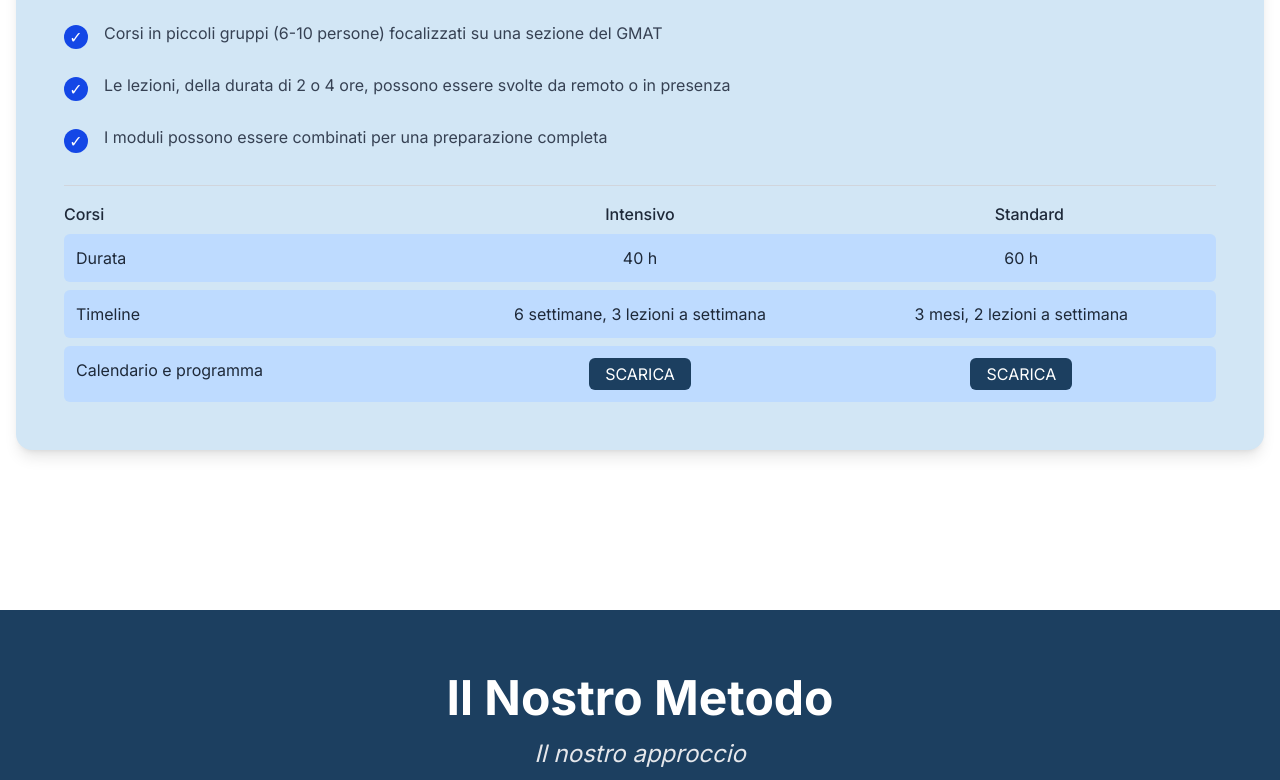
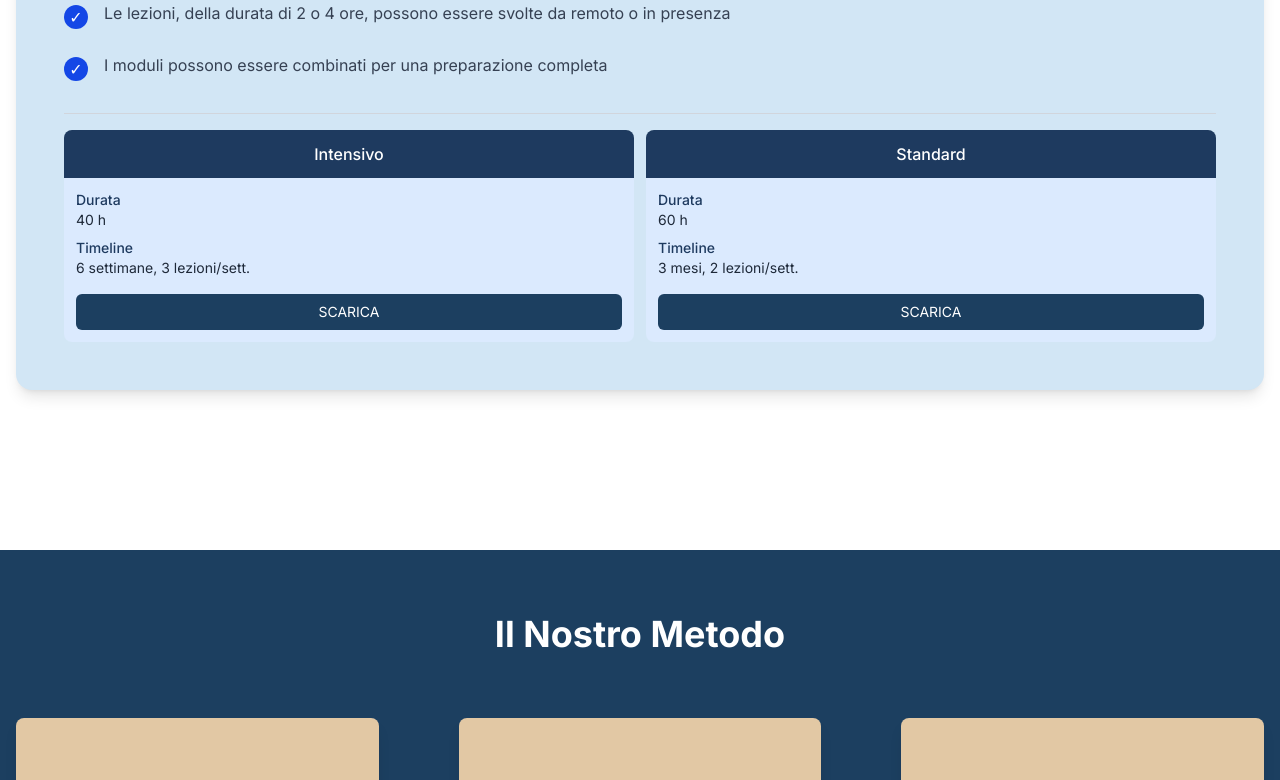
Before and after one commit to konhito/LastAdmissionHub, a Next.js app: page /ielts in a window 1280 px wide. Shown: the part 2020-2800 px from the top of the page. Built offline with nearby package versions, Linux system fonts and the light colour scheme.

Commit message:
added new chnages

```diff
--- a/src/app/gmat/page.tsx
+++ b/src/app/gmat/page.tsx
@@ -364,43 +364,59 @@ export default function GmatPage() {
                   </div>
 
                   <div className="mt-8 border-t border-gray-300 pt-4">
-                    <div className="grid grid-cols-1 md:grid-cols-3 gap-4 font-medium">
-                      <div className="text-navy-900 text-center md:text-left">
-                        Corsi
+                    <div className="grid grid-cols-2 gap-3">
+                      {/* Intensivo Column */}
+                      <div className="rounded-lg overflow-hidden">
+                        <div className="bg-[#1e3a5f] text-white p-3 text-center font-medium">
+                          Intensivo
                         </div>
-                      <div className="text-navy-900 text-center">Intensivo</div>
-                      <div className="text-navy-900 text-center">Standard</div>
+                        <div className="bg-blue-100 p-3 space-y-2">
+                          <div>
+                            <p className="text-sm font-medium text-[#1e3a5f]">
+                              Durata
+                            </p>
+                            <p className="text-sm">40 h</p>
                           </div>
-
-                    <div className="mt-2 grid grid-cols-1 md:grid-cols-3 gap-4 bg-blue-200 p-3 rounded">
-                      <div className="text-navy-900">Durata</div>
-                      <div className="text-center">40 h</div>
-                      <div className="text-center">60 h</div>
+                          <div>
+                            <p className="text-sm font-medium text-[#1e3a5f]">
+                              Timeline
+                            </p>
+                            <p className="text-sm">
+                              6 settimane, 3 lezioni/sett.
+                            </p>
                           </div>
-
-                    <div className="mt-2 grid grid-cols-1 md:grid-cols-3 gap-4 bg-blue-200 p-3 rounded">
-                      <div className="text-navy-900">Timeline</div>
-                      <div className="text-center">
-                        6 settimane, 3 lezioni a settimana
+                          <div className="text-center pt-2">
+                            <button className="w-full bg-[#1c3f60] text-white text-sm py-2 px-4 rounded">
+                              SCARICA
+                            </button>
                           </div>
-                      <div className="text-center">
-                        3 mesi, 2 lezioni a settimana
                         </div>
                       </div>
 
-                    <div className="mt-2 grid grid-cols-1 md:grid-cols-3 gap-4 bg-blue-200 p-3 rounded">
-                      <div className="text-navy-900">
-                        Calendario e programma
+                      {/* Standard Column */}
+                      <div className="rounded-lg overflow-hidden">
+                        <div className="bg-[#1e3a5f] text-white p-3 text-center font-medium">
+                          Standard
                         </div>
-                      <div className="text-center">
-                        <button className="bg-[#1c3f60] text-white px-4 py-1 rounded">
+                        <div className="bg-blue-100 p-3 space-y-2">
+                          <div>
+                            <p className="text-sm font-medium text-[#1e3a5f]">
+                              Durata
+                            </p>
+                            <p className="text-sm">60 h</p>
+                          </div>
+                          <div>
+                            <p className="text-sm font-medium text-[#1e3a5f]">
+                              Timeline
+                            </p>
+                            <p className="text-sm">3 mesi, 2 lezioni/sett.</p>
+                          </div>
+                          <div className="text-center pt-2">
+                            <button className="w-full bg-[#1c3f60] text-white text-sm py-2 px-4 rounded">
                               SCARICA
                             </button>
                           </div>
-                      <div className="text-center">
-                        <button className="bg-[#1c3f60] text-white px-4 py-1 rounded">
-                          SCARICA
-                        </button>
+                        </div>
                       </div>
                     </div>
                   </div>
@@ -422,11 +438,11 @@ export default function GmatPage() {
                   strutturato ti guiderà passo dopo passo verso il successo nel
                   GMAT.
                 </p>
-                <div className="flex flex-col md:flex-row justify-center items-center gap-8 md:gap-20 mt-8 md:mt-16">
+                <div className="flex flex-col md:flex-row justify-center items-center gap-4 md:gap-20 mt-8 md:mt-16">
                   {cards1.map((card, index) => (
                     <div
                       key={index}
-                      className="relative w-full md:w-64 h-64 perspective-1000 max-w-sm"
+                      className="relative w-full md:w-64 h-48 md:h-64 perspective-1000 max-w-sm"
                       onMouseEnter={() => setFlippedCard(index)}
                       onMouseLeave={() => setFlippedCard(null)}
                     >
@@ -436,12 +452,18 @@ export default function GmatPage() {
                         }`}
                       >
                         <div className="absolute w-full h-full bg-[#e2c8a4] rounded-lg shadow-lg flex flex-col items-center justify-center text-[#1e3a5f] text-center font-bold p-4 backface-hidden">
+                          <div className="scale-75 md:scale-100">
                             {card.icon}
-                          <p className="mt-4">{card.title}</p>
+                          </div>
+                          <p className="mt-2 md:mt-4 text-sm md:text-base">
+                            {card.title}
+                          </p>
                         </div>
 
                         <div className="absolute w-full h-full bg-[#e2c8a4] rounded-lg shadow-lg flex flex-col items-center justify-center text-[#1e3a5f] text-center p-4 backface-hidden rotate-y-180">
-                          <p className="text-sm">{card.description}</p>
+                          <p className="text-xs md:text-sm">
+                            {card.description}
+                          </p>
                         </div>
                       </div>
                     </div>
--- a/src/app/ielts/page.tsx
+++ b/src/app/ielts/page.tsx
@@ -101,31 +101,31 @@ export default function IeltsPage() {
 
       <motion.main className="bg-[#1c3f60] text-gray-800 min-h-screen w-full">
         <motion.div className="w-full">
-          {/* Hero Section */}
+          {/* Hero Section - Adjusted for immediate visibility */}
           <motion.div
             initial="hidden"
             whileInView="visible"
             viewport={viewportOptions}
             variants={fadeInUpVariant}
-            className="w-full bg-[#1c3f60] min-h-[calc(100vh-80px)] mt-18 flex items-center justify-center"
+            className="w-full bg-[#1c3f60] min-h-[50vh] mt-18 flex items-start justify-center pt-40 md:min-h-[calc(100vh-80px)] md:items-center md:mt-0 md:pt-0"
           >
             <div className="max-w-7xl mx-auto px-4 w-full">
-              <div className="flex flex-col items-center text-center py-16 md:py-24">
-                <h1 className="text-4xl md:text-5xl lg:text-6xl font-bold text-white mb-4">
+              <div className="flex flex-col items-center text-center">
+                <h1 className="text-4xl md:text-5xl lg:text-6xl font-bold text-white mb-2">
                   The IELTS Portal
                 </h1>
-                <p className="text-xl md:text-2xl lg:text-3xl text-gray-200 italic">
-                  La tua preparazione perfetta per l&apos;IELTS
+                <p className="text-lg md:text-2xl lg:text-3xl text-gray-200 italic mb-4">
+                  Il metodo vincente per superare l&apos;IELTS
                 </p>
               </div>
             </div>
           </motion.div>
 
-          {/* Stats Section */}
-          <div className="w-full bg-[#1c3f60]">
-            <div className="max-w-7xl mx-auto px-4 py-8 md:py-16">
+          {/* Stats Section - Closer to hero on mobile */}
+          <div className="w-full bg-[#1c3f60] -mt-8 md:mt-0">
+            <div className="max-w-7xl mx-auto px-4 py-4 md:py-16">
               <motion.section
-                className="w-full grid grid-cols-2 lg:grid-cols-4 gap-4 md:gap-8"
+                className="w-full grid grid-cols-2 lg:grid-cols-4 gap-3 md:gap-8"
                 variants={fadeInUp}
               >
                 {stats.map((stat, index) => (
@@ -346,42 +346,61 @@ export default function IeltsPage() {
                     </div>
                   </div>
 
+                  {/* Corsi di gruppo - Two column layout */}
                   <div className="mt-8 border-t border-gray-300 pt-4">
-                    <div className="grid grid-cols-1 md:grid-cols-3 gap-4 font-medium">
-                      <div className="text-navy-900">Corsi</div>
-                      <div className="text-navy-900 text-center">Intensivo</div>
-                      <div className="text-navy-900 text-center">Standard</div>
+                    <div className="grid grid-cols-2 gap-3">
+                      {/* Intensivo Column */}
+                      <div className="rounded-lg overflow-hidden">
+                        <div className="bg-[#1e3a5f] text-white p-3 text-center font-medium">
+                          Intensivo
                         </div>
-
-                    <div className="mt-2 grid grid-cols-1 md:grid-cols-3 gap-4 bg-blue-200 p-3 rounded">
-                      <div className="text-navy-900">Durata</div>
-                      <div className="text-center">40 h</div>
-                      <div className="text-center">60 h</div>
+                        <div className="bg-blue-100 p-3 space-y-2">
+                          <div>
+                            <p className="text-sm font-medium text-[#1e3a5f]">
+                              Durata
+                            </p>
+                            <p className="text-sm">40 h</p>
                           </div>
-
-                    <div className="mt-2 grid grid-cols-1 md:grid-cols-3 gap-4 bg-blue-200 p-3 rounded">
-                      <div className="text-navy-900">Timeline</div>
-                      <div className="text-center">
-                        6 settimane, 3 lezioni a settimana
+                          <div>
+                            <p className="text-sm font-medium text-[#1e3a5f]">
+                              Timeline
+                            </p>
+                            <p className="text-sm">
+                              6 settimane, 3 lezioni/sett.
+                            </p>
                           </div>
-                      <div className="text-center">
-                        3 mesi, 2 lezioni a settimana
+                          <div className="text-center pt-2">
+                            <button className="w-full bg-[#1c3f60] text-white text-sm py-2 px-4 rounded">
+                              SCARICA
+                            </button>
+                          </div>
                         </div>
                       </div>
 
-                    <div className="mt-2 grid grid-cols-1 md:grid-cols-3 gap-4 bg-blue-200 p-3 rounded">
-                      <div className="text-navy-900">
-                        Calendario e programma
+                      {/* Standard Column */}
+                      <div className="rounded-lg overflow-hidden">
+                        <div className="bg-[#1e3a5f] text-white p-3 text-center font-medium">
+                          Standard
                         </div>
-                      <div className="text-center">
-                        <button className="bg-[#1c3f60] text-white px-4 py-1 rounded">
+                        <div className="bg-blue-100 p-3 space-y-2">
+                          <div>
+                            <p className="text-sm font-medium text-[#1e3a5f]">
+                              Durata
+                            </p>
+                            <p className="text-sm">60 h</p>
+                          </div>
+                          <div>
+                            <p className="text-sm font-medium text-[#1e3a5f]">
+                              Timeline
+                            </p>
+                            <p className="text-sm">3 mesi, 2 lezioni/sett.</p>
+                          </div>
+                          <div className="text-center pt-2">
+                            <button className="w-full bg-[#1c3f60] text-white text-sm py-2 px-4 rounded">
                               SCARICA
                             </button>
                           </div>
-                      <div className="text-center">
-                        <button className="bg-[#1c3f60] text-white px-4 py-1 rounded">
-                          SCARICA
-                        </button>
+                        </div>
                       </div>
                     </div>
                   </div>
@@ -390,22 +409,22 @@ export default function IeltsPage() {
             </div>
           </div>
 
-          {/* Il Nostro Metodo Section */}
+          {/* Il Nostro Metodo Section - Adjusted card sizes */}
           <div className="w-full bg-[#1c3f60]">
             <div className="max-w-7xl mx-auto px-4 py-8 md:py-16">
               <motion.section className="w-full" variants={fadeInUp}>
                 <div className="w-full">
-                  <h2 className="text-3xl md:text-4xl lg:text-5xl font-bold text-white text-center mb-4">
+                  <h2 className="text-2xl md:text-4xl font-bold text-white text-center mb-4 md:mb-8">
                     Il Nostro Metodo
                   </h2>
-                  <p className="text-lg md:text-xl lg:text-2xl text-gray-200 italic text-center mb-8 md:mb-16">
-                    Il nostro approccio
+                  <p className="text-base md:text-xl text-gray-200 leading-relaxed max-w-5xl mx-auto text-center px-4">
+                    {/* ...existing content... */}
                   </p>
-                  <div className="flex flex-col md:flex-row justify-center items-center gap-8 md:gap-20">
+                  <div className="flex flex-col md:flex-row justify-center items-center gap-4 md:gap-20 mt-8 md:mt-16">
                     {cards1.map((card, index) => (
                       <div
                         key={index}
-                        className="relative w-full md:w-64 h-64 perspective-1000 max-w-sm"
+                        className="relative w-full md:w-64 h-48 md:h-64 perspective-1000 max-w-sm"
                         onMouseEnter={() => setFlippedCard(index)}
                         onMouseLeave={() => setFlippedCard(null)}
                       >
@@ -415,14 +434,20 @@ export default function IeltsPage() {
                           }`}
                         >
                           {/* Front of card */}
-                          <div className="absolute w-full h-full bg-[#FFF3DB] rounded-lg shadow-lg flex flex-col items-center justify-center text-[#0B3555] text-center font-bold p-4 backface-hidden">
+                          <div className="absolute w-full h-full bg-[#e2c8a4] rounded-lg shadow-lg flex flex-col items-center justify-center text-[#1e3a5f] text-center font-bold p-4 backface-hidden">
+                            <div className="scale-75 md:scale-100">
                               {card.icon}
-                            <p className="mt-4">{card.title}</p>
+                            </div>
+                            <p className="mt-2 md:mt-4 text-sm md:text-base">
+                              {card.title}
+                            </p>
                           </div>
 
                           {/* Back of card */}
-                          <div className="absolute w-full h-full bg-[#FFF3DB] rounded-lg shadow-lg flex flex-col items-center justify-center text-[#0B3555] text-center p-4 backface-hidden rotate-y-180">
-                            <p className="text-sm">{card.description}</p>
+                          <div className="absolute w-full h-full bg-[#e2c8a4] rounded-lg shadow-lg flex flex-col items-center justify-center text-[#1e3a5f] text-center p-4 backface-hidden rotate-y-180">
+                            <p className="text-xs md:text-sm">
+                              {card.description}
+                            </p>
                           </div>
                         </div>
                       </div>
```
Lines whose indentation alone changed are shown as unchanged.
